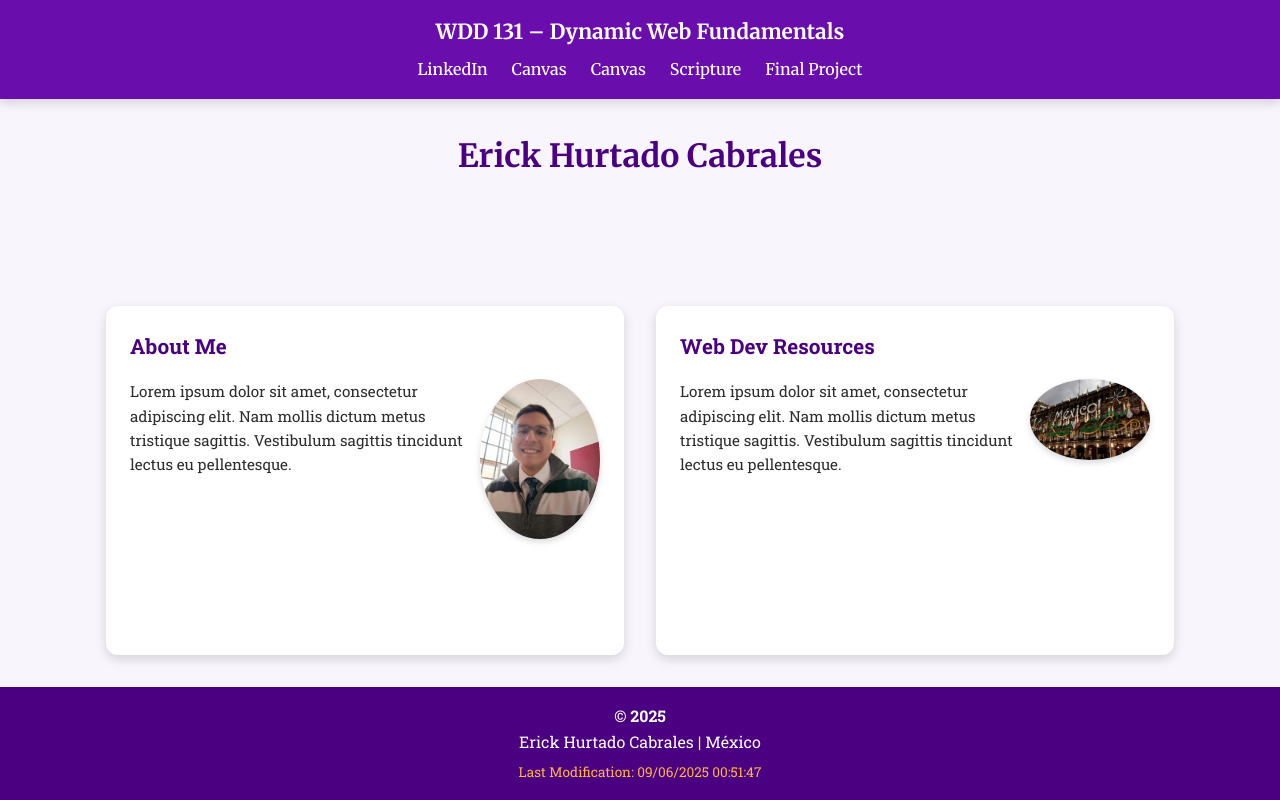
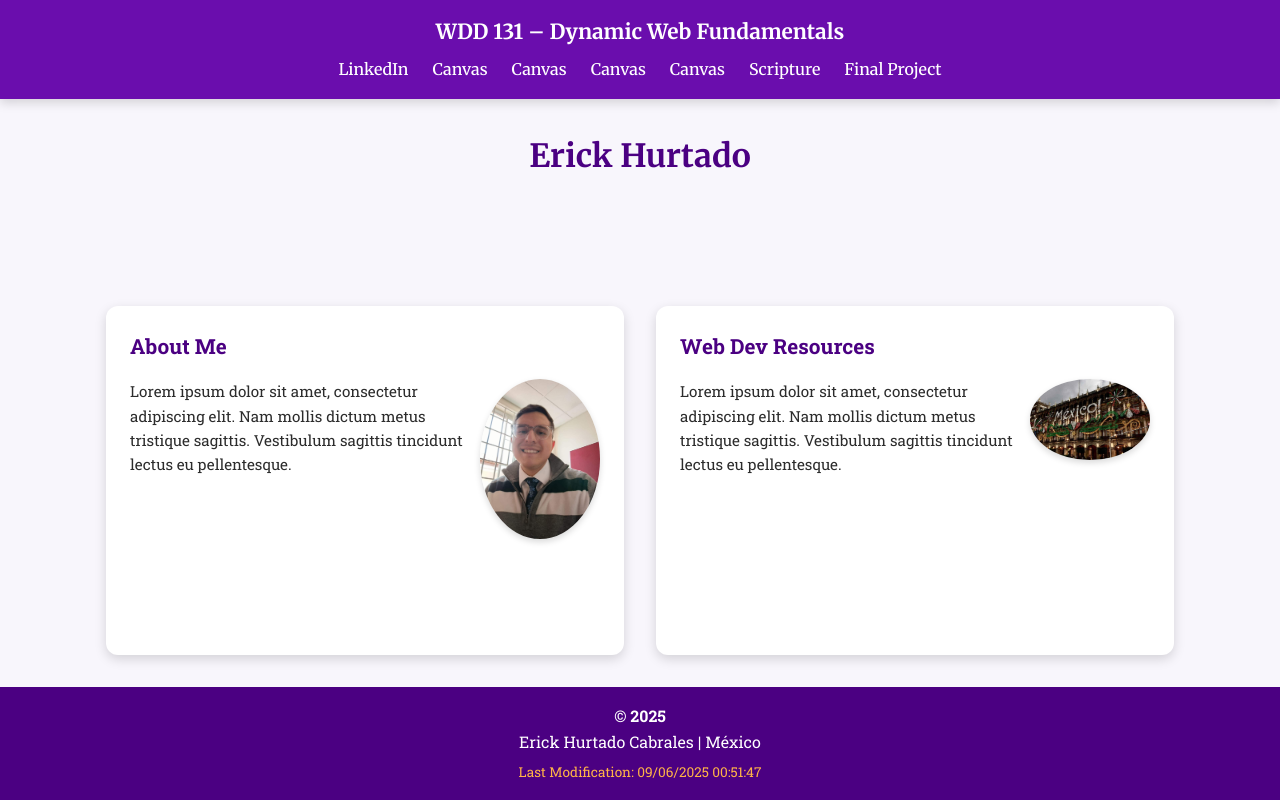
Before and after one commit to ErickHurtad0/wdd131, a plain HTML site: page index.html in a window 1280 px wide. Drawn offline with Linux system fonts and the light colour scheme.

Commit message:
Update index.html

```diff
--- a/index.html
+++ b/index.html
@@ -21,13 +21,15 @@
                     <a href="https://mx.linkedin.com">LinkedIn</a>
                     <a href="https://byupw.instructure.com">Canvas</a>
                     <a href="https://byupw.instructure.com">Canvas</a>
+                    <a href="https://byupw.instructure.com">Canvas</a>
+                    <a href="https://byupw.instructure.com">Canvas</a>
                     <a href="https://www.churchofjesuschrist.org/study/scriptures/dc-testament/dc/121?lang=eng&id=p45#p45">Scripture</a>
                     <a href="images/finalproject.html">Final Project</a>
                 </nav>
             </header>
 
             <main>
-                <h1>Erick Hurtado Cabrales</h1>
+                <h1>Erick Hurtado</h1>
                 <section class="card">
                     <h2>About Me</h2>
                     <img src="images/erick.jpg" alt="Erick Profile">
```
